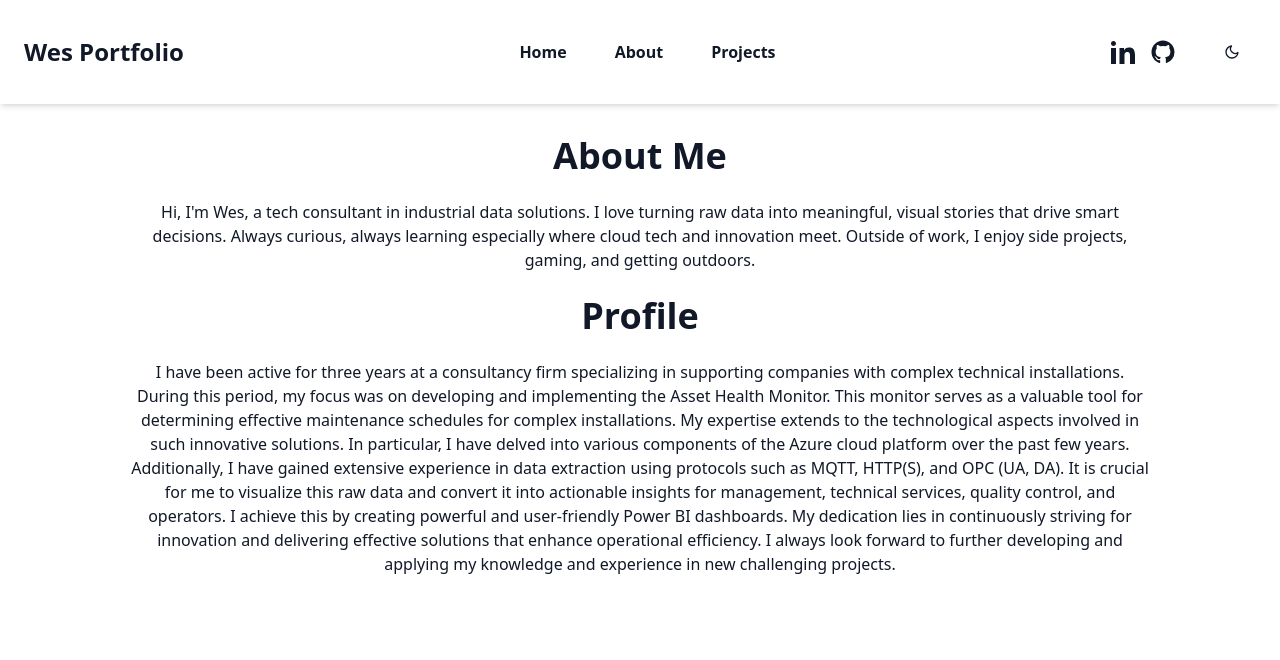
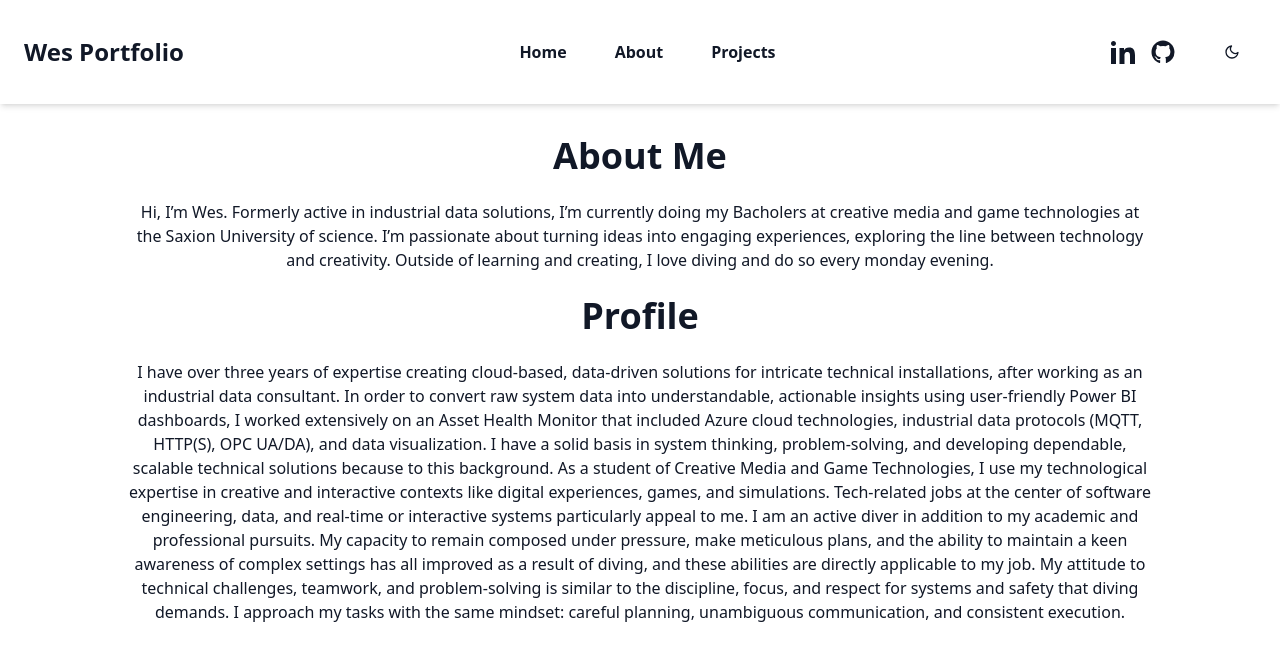
Before and after one commit to Wesbraak3/2502A1518-portfolio-website, a Next.js app in the folder nextjs-app/: page /about in a window 1280 px wide. Shown: the top 660 px of the page. Built offline with nearby package versions, Linux system fonts and the light colour scheme.

Commit message:
edit Introduction and profile

```diff
--- a/nextjs-app/src/data/aboutMe.ts
+++ b/nextjs-app/src/data/aboutMe.ts
@@ -1,22 +1,8 @@
-export const Introduction = `
-Hi, I'm Wes, a tech consultant in industrial data solutions.
-I love turning raw data into meaningful, visual stories that drive smart decisions.
-Always curious, always learning especially where cloud tech and innovation meet.
-Outside of work, I enjoy side projects, gaming, and getting outdoors.
+export const Introduction = "Hi, I’m Wes. Formerly active in industrial data solutions, I’m currently doing my Bacholers at creative media and game technologies at the Saxion University of science. I’m passionate about turning ideas into engaging experiences, exploring the line between technology and creativity. Outside of learning and creating, I love diving and do so every monday evening."
+
+export const Profile = `I have over three years of expertise creating cloud-based, data-driven solutions for intricate technical installations, after working as an industrial data consultant. In order to convert raw system data into understandable, actionable insights using user-friendly Power BI dashboards, I worked extensively on an Asset Health Monitor that included Azure cloud technologies, industrial data protocols (MQTT, HTTP(S), OPC UA/DA), and data visualization. I have a solid basis in system thinking, problem-solving, and developing dependable, scalable technical solutions because to this background.
+
+As a student of Creative Media and Game Technologies, I use my technological expertise in creative and interactive contexts like digital experiences, games, and simulations. Tech-related jobs at the center of software engineering, data, and real-time or interactive systems particularly appeal to me.
+
+I am an active diver in addition to my academic and professional pursuits. My capacity to remain composed under pressure, make meticulous plans, and the ability to maintain a keen awareness of complex settings has all improved as a result of diving, and these abilities are directly applicable to my job. My attitude to technical challenges, teamwork, and problem-solving is similar to the discipline, focus, and respect for systems and safety that diving demands. I approach my tasks with the same mindset: careful planning, unambiguous communication, and consistent execution.
 `
-
-export const Profile = `
-I have been active for three years at a consultancy firm specializing in supporting companies with
-complex technical installations. During this period, my focus was on developing and implementing
-the Asset Health Monitor. This monitor serves as a valuable tool for determining effective
-maintenance schedules for complex installations.
-My expertise extends to the technological aspects involved in such innovative solutions. In
-particular, I have delved into various components of the Azure cloud platform over the past few
-years. Additionally, I have gained extensive experience in data extraction using protocols such as
-MQTT, HTTP(S), and OPC (UA, DA). It is crucial for me to visualize this raw data and convert it into
-actionable insights for management, technical services, quality control, and operators. I achieve this
-by creating powerful and user-friendly Power BI dashboards.
-My dedication lies in continuously striving for innovation and delivering effective solutions that
-enhance operational efficiency. I always look forward to further developing and applying my
-knowledge and experience in new challenging projects.
-`
--- a/nextjs-app/src/data/projectsData.ts
+++ b/nextjs-app/src/data/projectsData.ts
@@ -189,9 +189,9 @@ export const projects = [
     category: "Misc",
   }
   // {
-  //   title: "Automatic PCB Coating",
+  //   title: "Digitalisation of a Study Ascociation",
   //   image: "/images/.png",
-  //   description: "Developed a control and calibration program for a UV printing system to automatically apply protective green coating to printed circuit boards (PCBs).",
+  //   description: "Creating an digital enviironment where members are managed and one that can be used to communicate to the members via shared calenders or automated email notifications",
   //   link: "/projects/",
   //   date: "2025-06-16",
   //   category: "Misc",
```
